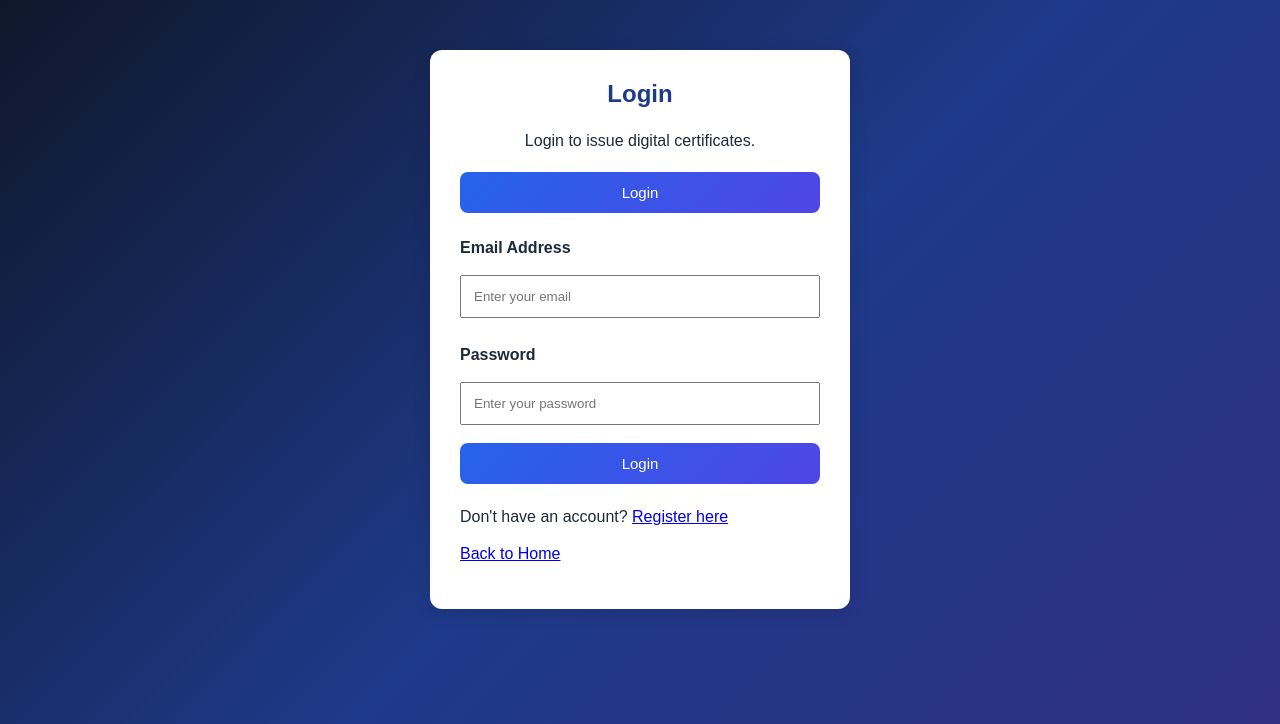
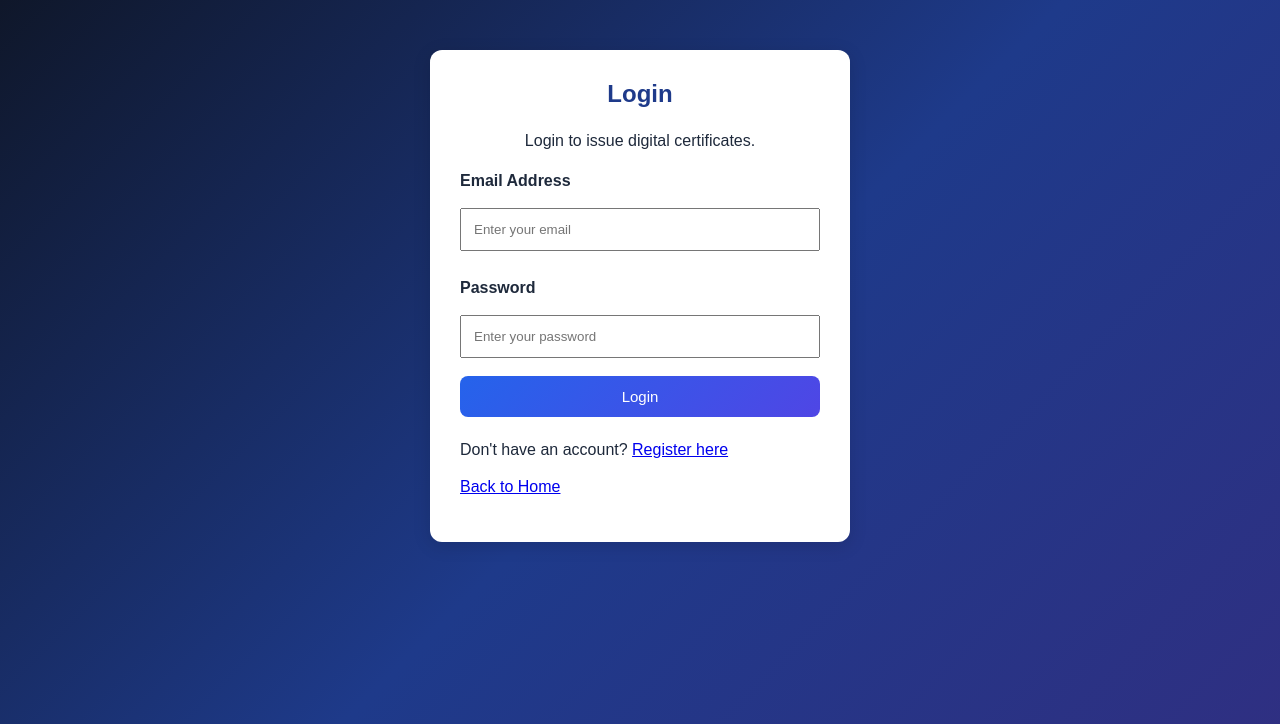
Before and after one commit to vkppseetha-max/Secure-Certificate-Verification, a Flask app: page /login in a window 1280 px wide. Shown: the top 724 px of the page. Run offline with Flask 3, Linux system fonts and the light colour scheme.

Commit message:
Refactor login.html for style and structure improvements
Adjusted CSS styles for the message class and formatted the HTML structure.

```diff
--- a/templates/login.html
+++ b/templates/login.html
@@ -4,7 +4,9 @@
     <meta charset="UTF-8">
     <meta name="viewport" content="width=device-width, initial-scale=1.0">
     <title>Login | Secure Certificate Verification</title>
+
     <link rel="stylesheet" href="{{ url_for('static', filename='style.css') }}">
+
     <style>
         .auth-box {
             max-width: 420px;
@@ -14,21 +16,29 @@
             border-radius: 12px;
             box-shadow: 0 4px 18px #0002;
         }
+
         .auth-box h2 { text-align: center; }
+
         .auth-box input {
             width: 100%;
             padding: 12px;
             margin: 10px 0;
             box-sizing: border-box;
         }
+
         .auth-box button {
             width: 100%;
             padding: 12px;
             cursor: pointer;
         }
-        .message { text-align: center; margin: 10px 0; }
+
+        .message {
+            text-align: center;
+            margin: 10px 0;
+        }
     </style>
 </head>
+
 <body>
     <div class="auth-box">
         <h2>Login</h2>
@@ -41,7 +51,6 @@
         {% endwith %}
 
         <form method="POST" action="{{ url_for('login') }}">
-            <button type="submit">Login</button>
             <label>Email Address</label>
             <input type="email" name="email"
                    placeholder="Enter your email" required>
@@ -57,7 +66,9 @@
             <a href="{{ url_for('register') }}">Register here</a>
         </p>
 
-        <p><a href="{{ url_for('index') }}">Back to Home</a></p>
+        <p>
+            <a href="{{ url_for('index') }}">Back to Home</a>
+        </p>
     </div>
 </body>
 </html>
```
